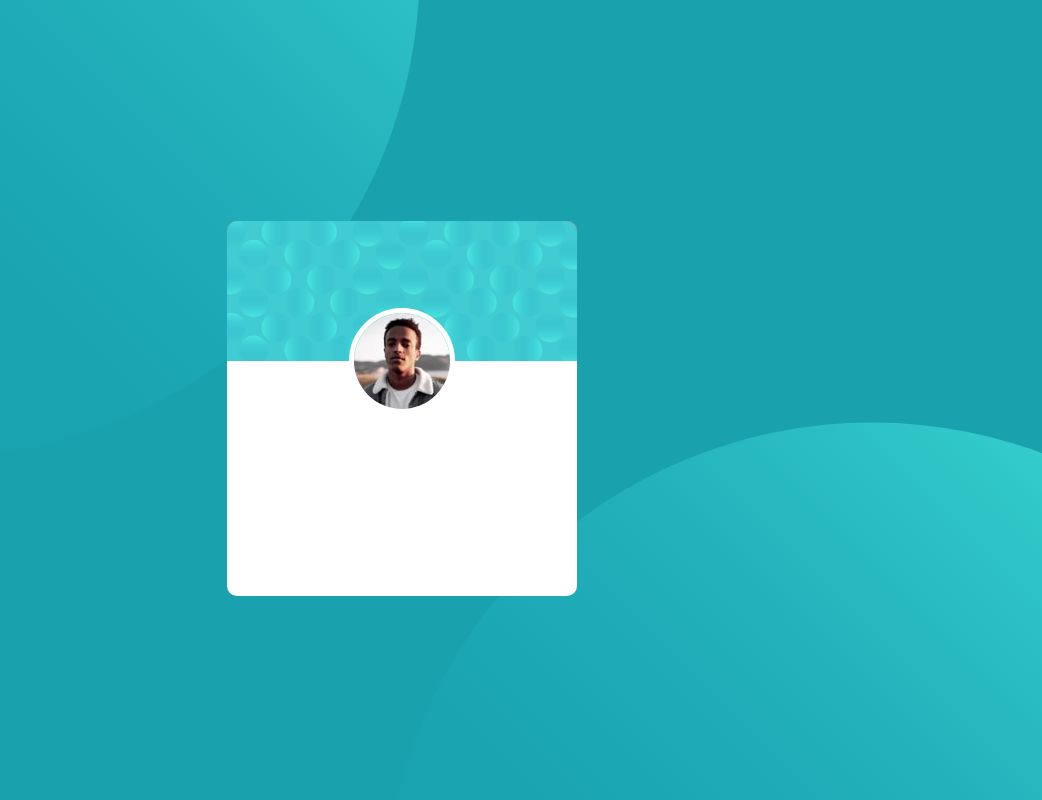
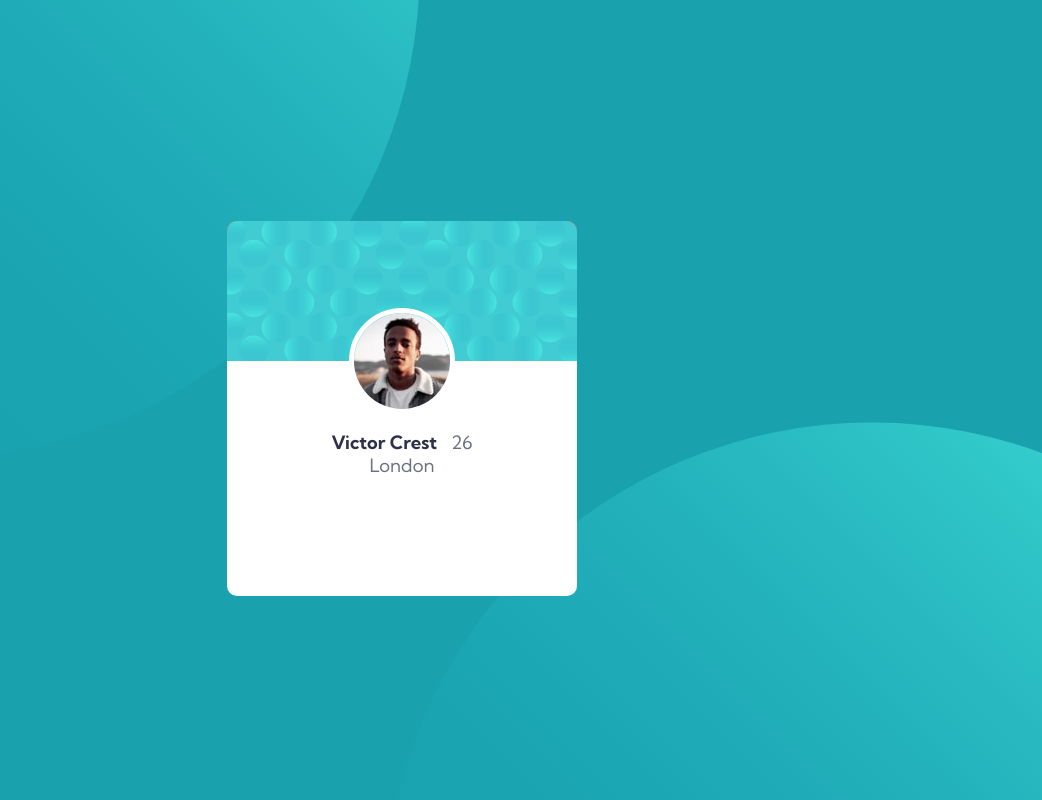
Before and after one commit to Nexuuuus/Frontend-mentor-profile-card, a plain HTML site: page index.html in a window 1280 px wide. Shown: the top 800 px of the page, without its empty margins (238-1280 px from the left). Drawn offline with Linux system fonts and the light colour scheme.

Commit message:
Starting to work on the text, but will finish it tommorow

```diff
--- a/index.html
+++ b/index.html
@@ -15,9 +15,7 @@
   <div id="card">
 <img id="pattern" src="./images/bg-pattern-card.svg"></img>
 <img id="face" src="./images/image-victor.jpg"></img>
-<p>   Victor Crest
-  26
-  London</p>
+<p>Victor Crest  <span><span style="margin-left: 10px;">26</span> <br> London</span></p>
   </div>
 </div>
 
--- a/style.css
+++ b/style.css
@@ -1,4 +1,4 @@
-@import url('https://fonts.googleapis.com/css2?family=Kumbh+Sans&display=swap');
+@import url('https://fonts.googleapis.com/css2?family=Kumbh+Sans:wght@400;700&display=swap');
 body {
   font-family: 'Kumbh Sans', sans-serif;
   background: hsl(185, 75%, 39%);
@@ -46,3 +46,14 @@ body {
   margin-top: 87px;
   border: 5px solid white;
 }
+p {
+  color: hsl(229, 23%, 23%);
+  margin-top: 60%;
+  text-align: center;
+  font-weight: 700;
+  font-size: 1.15rem;
+}
+span {
+  font-weight: 400;
+  color: hsl(227, 10%, 46%);
+}
```
